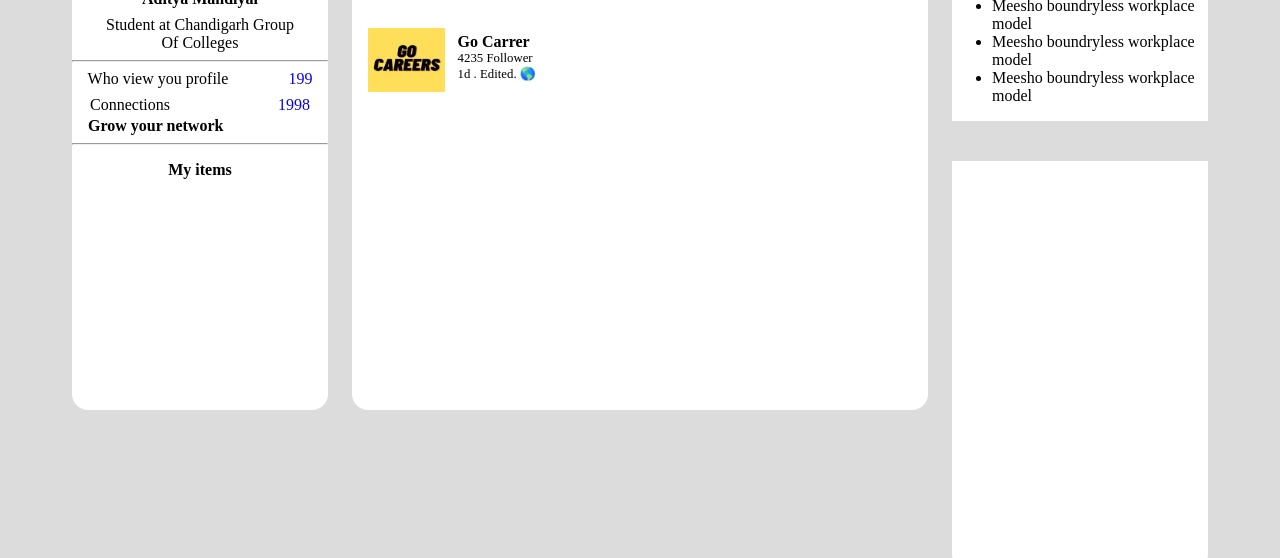
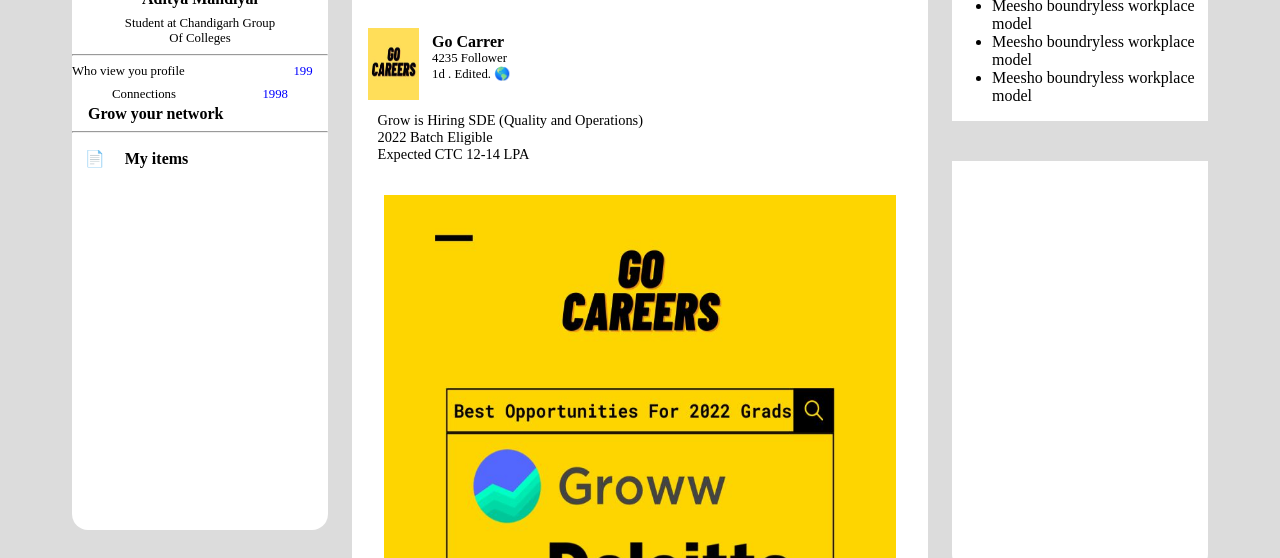
Before and after one commit to Aditya-Mandiyal/LinkedinClone, a plain HTML site: page index.html in a window 1280 px wide. Shown: the part 242-800 px from the top of the page. Drawn offline with Linux system fonts and the light colour scheme.

Commit message:
almost 80% done

```diff
--- a/index.html
+++ b/index.html
@@ -64,11 +64,12 @@
         <h4>Aditya Mandiyal</h4>
         <p>Student at Chandigarh Group <br> Of Colleges</p>
         <hr>
-        <p> Who view you profile &nbsp; &nbsp; &nbsp; &nbsp;  &nbsp; &nbsp; &nbsp; <span style="color: blue;">199</span></p>
+        <p id="testleft"> Who view you profile &nbsp;&nbsp; &nbsp; &nbsp; &nbsp; &nbsp;&nbsp; &nbsp; &nbsp; &nbsp; &nbsp;&nbsp; &nbsp; &nbsp; &nbsp;  &nbsp; &nbsp; &nbsp; <span style="color: blue;">199</span></p>
         <p>Connections  &nbsp; &nbsp; &nbsp;  &nbsp; &nbsp; &nbsp;  &nbsp; &nbsp; &nbsp; &nbsp;  &nbsp; &nbsp; &nbsp;  <span style="color: blue;">1998</p>
         <h4 style="text-align: start; margin-left: 1rem; margin-top: 0.2rem;">Grow your network</h5>
         <hr>
-         <h4>My items</h4>
+
+         <h4 id="myitems"> 📄 &nbsp; &nbsp; My items</h4>
 
         </div>
 
@@ -97,16 +98,31 @@
                 </li>
             </ul>
              <div id="test">
-                 <div class="go">
+
+                 <div id="go">
                     <img src="images/go career.jpg" alt="">
                     <div class="gocarrer">
                        <h4>Go Carrer</h4>
                        <p>4235 Follower</p>
                        <p>1d . Edited. 🌎</p>
                     </div>
+
+                 </div>
+                 <div id="postDis">
+
+                    <p>
+
+                        Grow is Hiring  SDE (Quality and Operations) <br>
+                        2022 Batch Eligible <br>
+                        Expected CTC 12-14 LPA
+
+                    </p>
+                    <img src="images/1644929348375.jpg" alt="">
                  </div>
 
+
              </div>
+
 
         </div>
 
--- a/style.css
+++ b/style.css
@@ -11,6 +11,7 @@
     border: 0rem;
     background-color:rgb(219, 210, 210);
     border-radius: 0.5rem;
+
 }
 .nav>img{
     width: 4vw;
@@ -58,9 +59,8 @@
 }
 
 .leftnav{
-    /* background-color:black; */
     width: 20vw;
-    height: 70vh;
+    height: 85vh;
     margin-left: 5vw;
     margin-top: 2vh;
     text-align: center;
@@ -70,18 +70,25 @@
 }
 
 
-.leftnav>img{
+.leftnav img{
     width: 9vw;
     height: 15vh;
 }
-.leftnav>p{
+.leftnav p{
     margin-top:1vh;
-    font-size: 1rem;
+
 }
-.leftnav>h4{
+#testleft{
+    text-align: start;
+}
+.leftnav h4{
     margin-bottom: 0%;
     margin-top:2vh;
-
+}
+#myitems{
+    text-align: start;
+    margin-left: 1vw;
+    margin-bottom: 2vh;
 }
 
 .leftnav2{
@@ -94,7 +101,8 @@
     width: 45vw;
     margin-top: 2vh;
     border-radius: 1rem;
-    height: 70vh;
+    height: 1000px;
+
 }
 
 
@@ -113,18 +121,32 @@
     margin-top: 1rem;
 
 }
+#test{
 
-.go>img{
+    height: 50vh;
+}
+#go>img{
    height: 9vh;
    width: 4vw;
    margin-right: 1vw;
 }
-.go{
+#go{
     display: flex;
 }
 .gocarrer>h4{
     margin-bottom: 0%;
 }
+#postDis>p{
+    margin-left: 2vw;
+    margin-top: 1.5vh;
+    font-size: 0.9rem;
+}
+#postDis img{
+    width: 40vw;
+    height: 70vh;
+    margin: 2.5vw;
+}
+
 .rightnav{
     background-color: white;
     width: 20vw;
```
Also changed, not shown: images/1644929348375.jpg (added).
